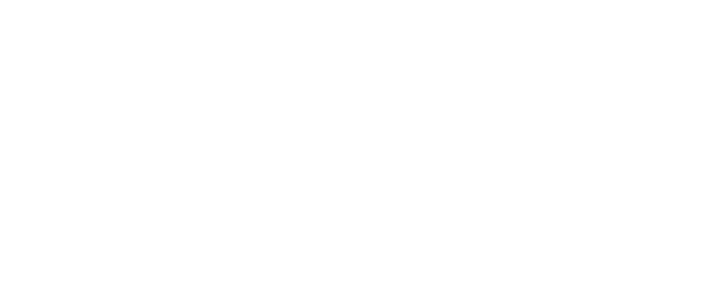
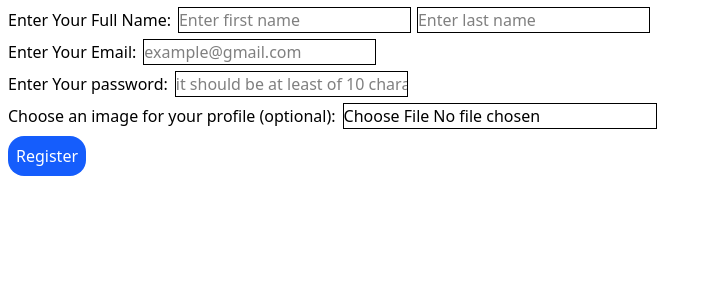
Before and after one commit to RITIK-coder-1/Task-Manager, a React (Vite) app in the folder code/client/: page / in a window 1280 px wide. Shown: the top 300 px of the page, without its empty margins (0-712 px from the left). Built offline with nearby package versions, Linux system fonts and the light colour scheme.

Commit message:
I created the basic boilerplate of my register component

```diff
--- a/code/client/src/App.jsx
+++ b/code/client/src/App.jsx
@@ -6,9 +6,10 @@
 import { useEffect, useState } from "react";
 import "./styles/App.css";
 import { useSelector, useDispatch } from "react-redux";
+import Register from "./pages/auth/Register";
 
 function App() {
-  return;
+  return <Register />;
 }
 
 export default App;
--- a/code/client/src/components/common/AuthCard.jsx
+++ b/code/client/src/components/common/AuthCard.jsx
@@ -1,7 +1,11 @@
 import React from "react";
 
 function AuthCard({ children }) {
-  return <div className="flex justify-center items-center p-2">{children}</div>;
+  return (
+    <form className="flex flex-col justify-center items-start p-2 gap-2">
+      {children}
+    </form>
+  );
 }
 
 export default AuthCard;
--- a/code/client/src/components/common/Button.jsx
+++ b/code/client/src/components/common/Button.jsx
@@ -2,7 +2,7 @@
 
 function Button({ content }) {
   return (
-    <button className="bg-blue-600 rounded-2xl text-white p-2">
+    <button className="bg-blue-600 rounded-2xl text-white p-2 cursor-pointer">
       {content}
     </button>
   );
--- a/code/client/src/components/common/Input.jsx
+++ b/code/client/src/components/common/Input.jsx
@@ -1,7 +1,7 @@
 import React from "react";
 
 function Input({ placeholder }) {
-  return <input type="text" placeholder={placeholder} />;
+  return <input type="text" placeholder={placeholder} className="outline-1" />;
 }
 
 export default Input;
--- a/code/client/src/pages/auth/Register.jsx
+++ b/code/client/src/pages/auth/Register.jsx
@@ -1,7 +1,28 @@
 import React from "react";
-
+import { Input, AuthCard, Button } from "../../components/index.components.js";
 function Register() {
-  return <div>Register</div>;
+  return (
+    <AuthCard>
+      <div className="flex gap-2">
+        <label>Enter Your Full Name: </label>
+        <Input placeholder={"Enter first name"} />
+        <Input placeholder={"Enter last name"} />
+      </div>
+      <div className="flex gap-2">
+        <label>Enter Your Email: </label>
+        <Input placeholder={"example@gmail.com"} />
+      </div>
+      <div className="flex gap-2">
+        <label>Enter Your password: </label>
+        <Input placeholder={"it should be at least of 10 characters."} />
+      </div>
+      <div className="flex gap-2">
+        <label>Choose an image for your profile (optional): </label>
+        <input type="file" className="outline-1 cursor-pointer"></input>
+      </div>
+      <Button content={"Register"} />
+    </AuthCard>
+  );
 }
 
 export default Register;
```
